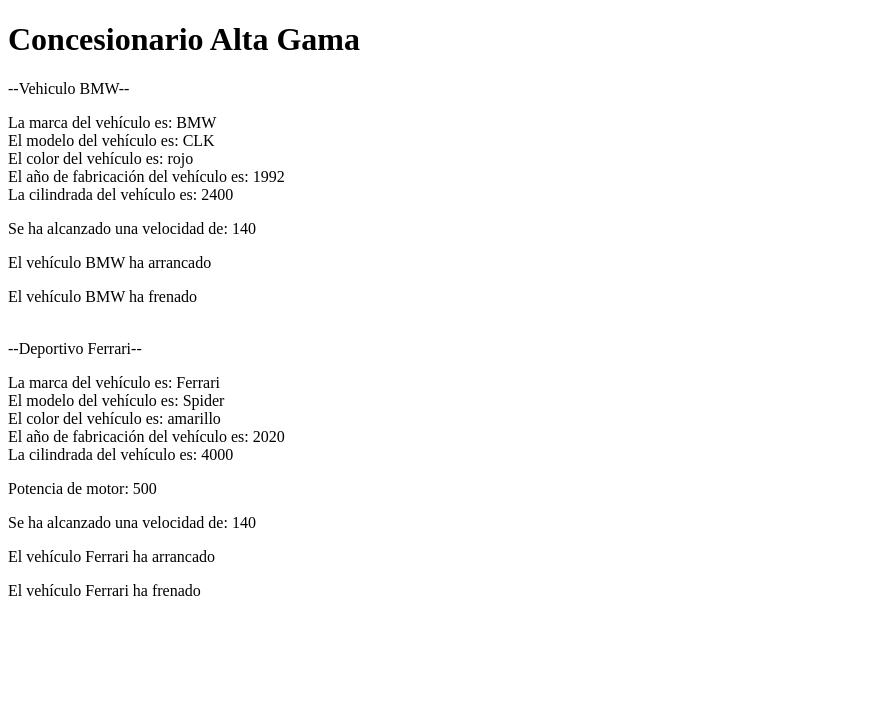
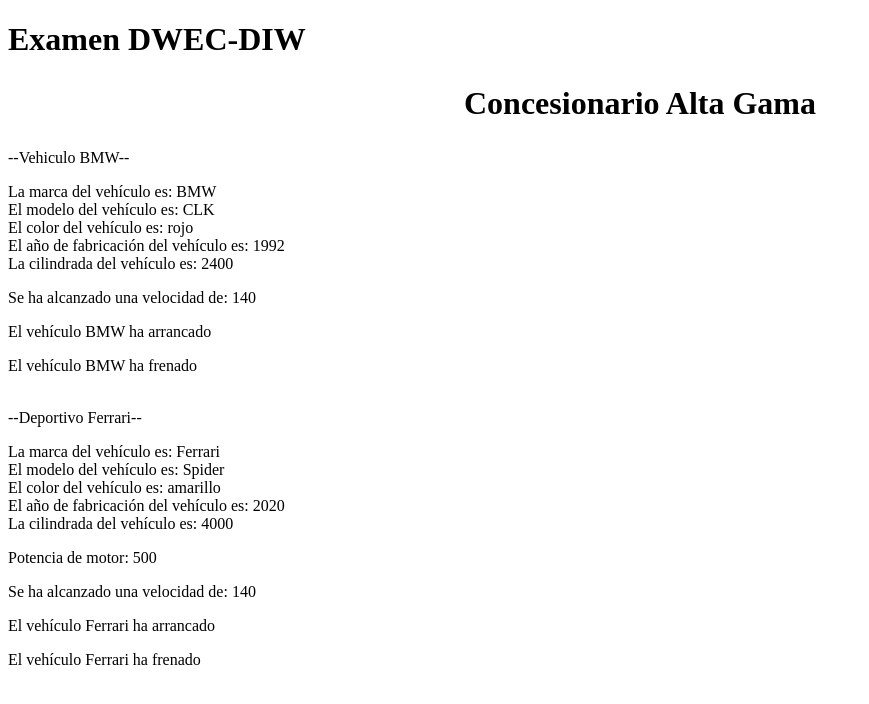
Before and after one commit to AlejandroGarcia1234/ExamenPooDWEC-DIW, a plain HTML site: page index.html in a window 1280 px wide. Shown: the whole page, without its empty margins (0-869 px from the left). Drawn offline with Linux system fonts and the light colour scheme.

Commit message:
Realizamos algunos cambios y hacemos el README.md

```diff
--- a/index.html
+++ b/index.html
@@ -8,7 +8,10 @@
     <link rel="shortcut icon" href="favicon.ico" type="image/x-icon">
 </head>
 <body>
-    <h1>Concesionario Alta Gama</h1>
+    <div class="container">
+        <h1>Examen DWEC-DIW</h1>
+    </div>
+    <h2>Concesionario Alta Gama</h2>
     <script type="module" src="scripts/main.js"></script>
 </body>
 </html>
--- a/scripts/main.js
+++ b/scripts/main.js
@@ -1,3 +1,5 @@
+// GitHub:
+
 import { Vehiculo } from "./vehiculo.js";
 import { Deportivo } from "./deportivo.js";
 
--- a/styles/style.css
+++ b/styles/style.css
@@ -0,0 +1,20 @@
+@import url();
+
+body{
+    background-image: ;
+    background-size: cover;
+    background-repeat: no-repeat;
+    background-attachment: fixed;
+}
+
+h2{
+    font-size: 2rem;
+    justify-content: center;
+    text-align: center;
+}
+
+.container{
+    border-radius: 10px;
+    max-width: 400%;
+
+}
```
Also changed, not shown: 1 other file.
